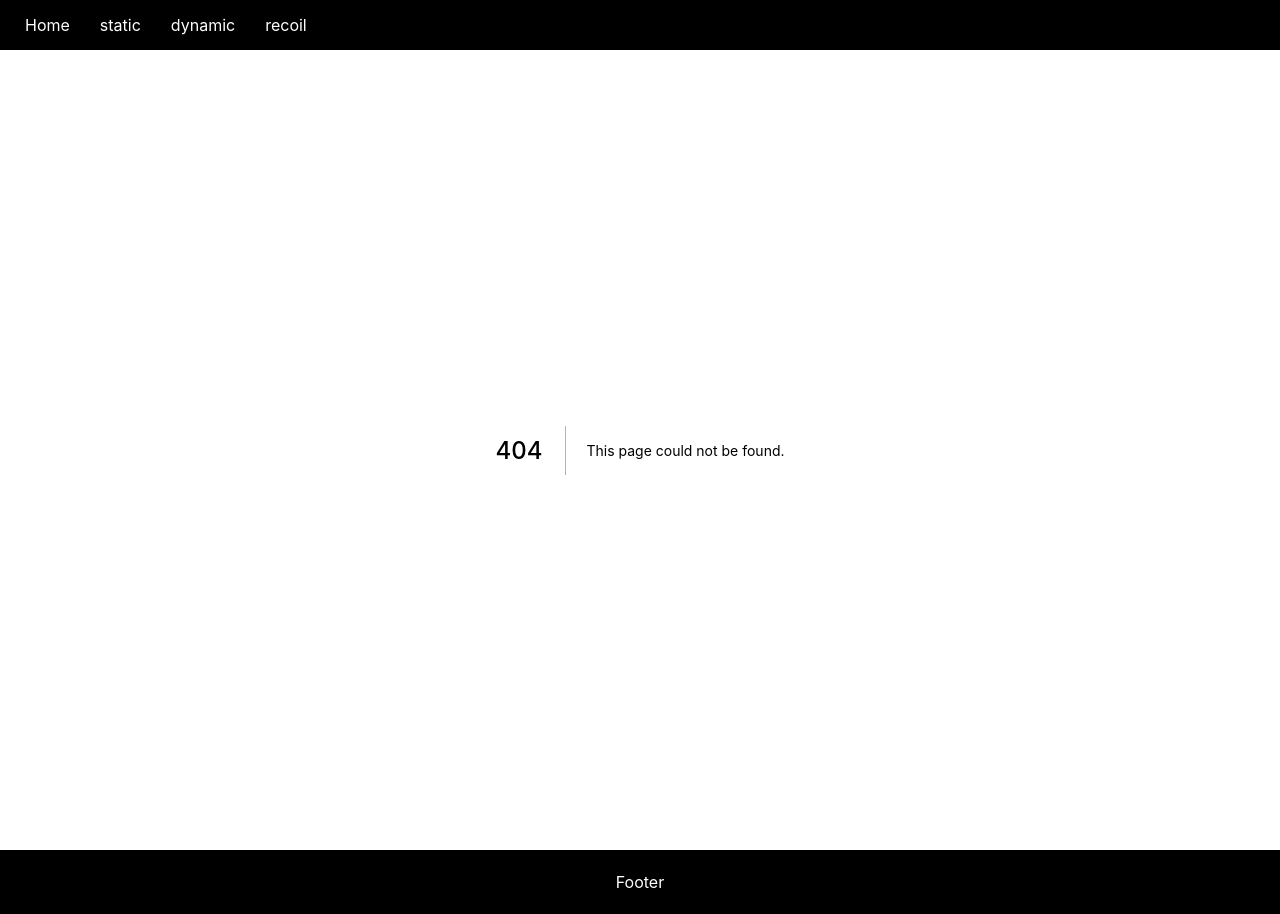
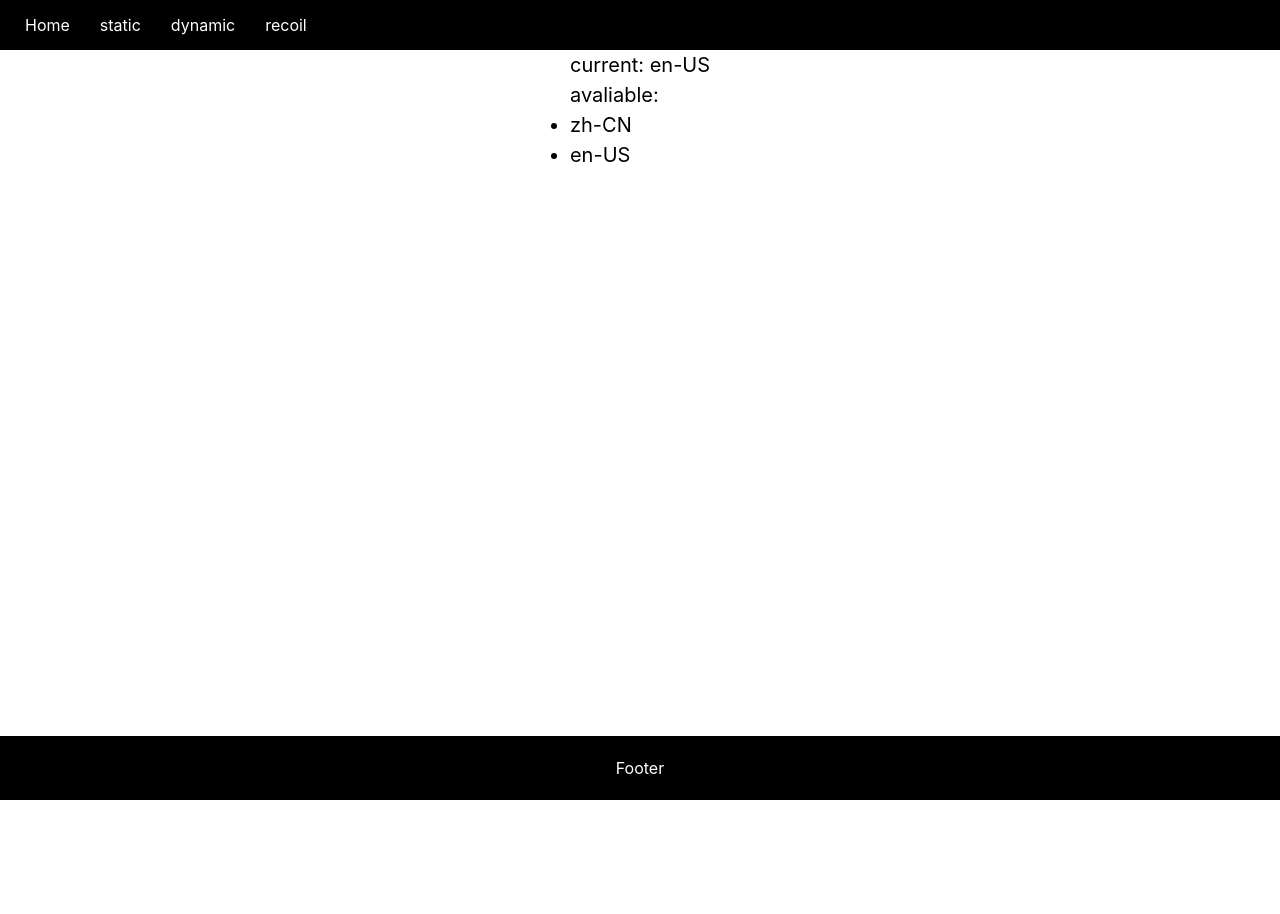
Before and after one commit to nshen/my-react-starter-2021, a Next.js app: page /examples/i18n in a window 1280 px wide. Before the commit this address had no page. After the commit the page ends 800 px from the top, so only its background shows below. Built offline with nearby package versions, Linux system fonts and the light colour scheme.

Commit message:
feat: init i18n

```diff
--- /dev/null
+++ b/i18n/Context.tsx
@@ -0,0 +1,36 @@
+import { useRouter } from "next/router";
+import React, { useContext, useState } from "react";
+import { defaultLocale, localeMap } from "./config";
+
+const I18nContext = React.createContext({
+  t: localeMap[defaultLocale as keyof typeof localeMap],
+  locale: defaultLocale,
+  setLocale: {} as React.Dispatch<React.SetStateAction<string | undefined>>,
+});
+
+interface Props {
+  children: React.ReactNode;
+}
+
+export const I18nProvider = ({ children }: Props) => {
+  const router = useRouter();
+  const [locale, setLocale] = useState(router.locale);
+  if (locale && localeMap[locale as keyof typeof localeMap]) {
+    return (
+      <I18nContext.Provider
+        value={{
+          t: localeMap[locale as keyof typeof localeMap],
+          locale,
+          setLocale,
+        }}
+      >
+        {children}
+      </I18nContext.Provider>
+    );
+  }
+  return <>{children}</>;
+};
+
+export const useI18n = () => {
+  return useContext(I18nContext);
+};
--- /dev/null
+++ b/i18n/config.ts
@@ -0,0 +1,15 @@
+import nextConfig from "../next.config";
+import en from "./locales/en-US";
+import zh from "./locales/zh-CN";
+
+export const defaultLocale = nextConfig.i18n.defaultLocale;
+
+/****************************************************
+ * 配置语言映射
+ * key 与 next.config.js 配置文件中的 i18n.locales 对应
+ * value 为对应的语言配置
+ ****************************************************/
+export const localeMap = {
+  "en-US": en,
+  "zh-CN": zh,
+};
--- /dev/null
+++ b/i18n/locales/en-US.ts
@@ -0,0 +1,8 @@
+// eslint-disable-next-line import/no-anonymous-default-export
+export default {
+  language: "English",
+  name: "React Scaffolding",
+  home: "Home",
+  examples: "Examples",
+  footer: "Footer",
+};
--- /dev/null
+++ b/i18n/locales/zh-CN.ts
@@ -0,0 +1,8 @@
+// eslint-disable-next-line import/no-anonymous-default-export
+export default {
+  language: "中文",
+  name: "React 脚手架",
+  home: "首页",
+  examples: "实例",
+  footer: "页脚",
+};
--- a/next.config.js
+++ b/next.config.js
@@ -1,3 +1,8 @@
 module.exports = {
   reactStrictMode: true,
-}
+  i18n: {
+    localeDetection: false,
+    locales: ["zh-CN", "en-US"],
+    defaultLocale: "en-US",
+  },
+};
--- a/pages/_app.tsx
+++ b/pages/_app.tsx
@@ -4,15 +4,18 @@ import Layout from "../components/Layout";
 import { ChakraProvider } from "@chakra-ui/react";
 import theme, { themeHelp } from "../styles/theme";
 import { RecoilRoot } from "recoil";
+import { I18nProvider } from "../i18n/Context";
 
 function MyApp({ Component, pageProps }: AppProps) {
   // themeHelp();
   return (
     <ChakraProvider resetCSS theme={theme}>
       <RecoilRoot>
-        <Layout>
-          <Component {...pageProps} />
-        </Layout>
+        <I18nProvider>
+          <Layout>
+            <Component {...pageProps} />
+          </Layout>
+        </I18nProvider>
       </RecoilRoot>
     </ChakraProvider>
   );
--- /dev/null
+++ b/pages/examples/i18n.tsx
@@ -0,0 +1,22 @@
+import { useRouter } from "next/router";
+import React from "react";
+
+interface Props {}
+// https://www.youtube.com/watch?v=DM3S-PXXQLQ
+
+const I18n = (props: Props) => {
+  const { locale, locales } = useRouter();
+  return (
+    <div>
+      <h1>current: {locale}</h1>
+      <h1>avaliable:</h1>
+      <nav>
+        <ul>
+          {locales && locales.map((locale) => <li key={locale}>{locale}</li>)}
+        </ul>
+      </nav>
+    </div>
+  );
+};
+
+export default I18n;
```
Also changed, not shown: pages/index.tsx (+16 -1 lines).
